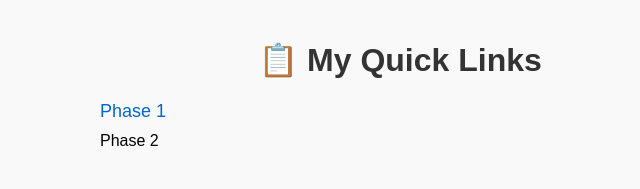
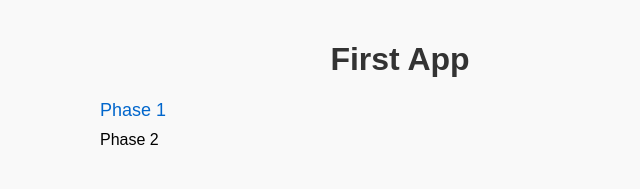
Before and after one commit to i-Madara/quick-links, a plain HTML site: page index.html in a window 1280 px wide. Shown: the whole page, without its empty margins (240-880 px from the left). Drawn offline with Linux system fonts and the light colour scheme.

Commit message:
Update index.html

```diff
--- a/index.html
+++ b/index.html
@@ -2,7 +2,7 @@
 <html lang="en">
 <head>
     <meta charset="UTF-8">
-    <title>My Quick Links</title>
+    <title>Quick Links</title>
     <style>
         body {
             font-family: Arial, sans-serif;
@@ -33,7 +33,7 @@
     </style>
 </head>
 <body>
-    <h1>📋 My Quick Links</h1>
+    <h1>First App</h1>
     <ul>
         <li><a href="phase1.html">Phase 1</a></li>
         <li>Phase 2</li>
```
